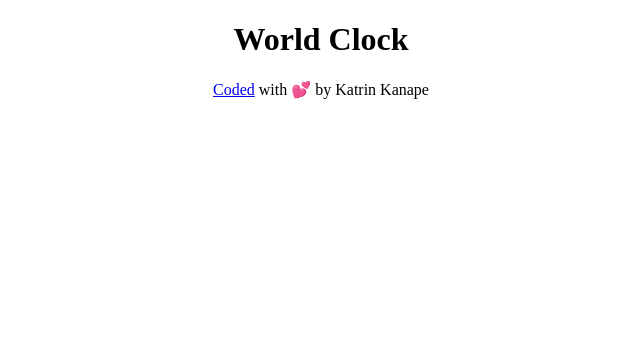
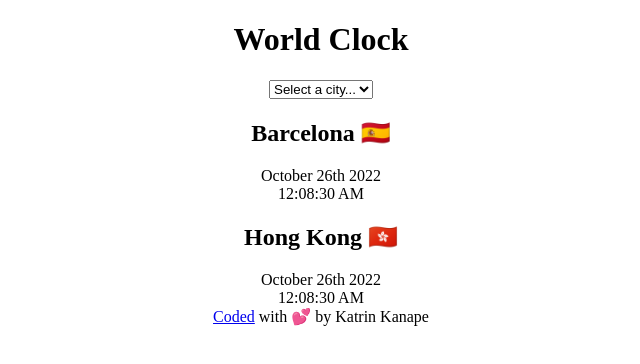
Before and after one commit to katrinkan/world-clock, a plain HTML site: page index.html in a window 1280 px wide. Shown: the whole page, without its empty margins (319-959 px from the left). Drawn offline with Linux system fonts and the light colour scheme.

Commit message:
Added basic html

```diff
--- a/index.html
+++ b/index.html
@@ -8,13 +8,29 @@
     <title>World Clock</title>
   </head>
   <body>
-    <h1>World Clock</h1>
-
-    <footer>
-      <a href="https://github.com/katrinkan/world-clock">Coded</a> with 💕 by
-      Katrin Kanape
-    </footer>
-
+    <div class="container">
+      <h1>World Clock</h1>
+      <select name="" id="">
+        <option value="">Select a city...</option>
+        <option value="">Barcelona</option>
+        <option value="">Hong Kong</option>
+        <option value="">Auckland</option>
+      </select>
+      <div class="city">
+        <h2>Barcelona 🇪🇸</h2>
+        <div class="date">October 26th 2022</div>
+        <div class="time">12:08:30 AM</div>
+      </div>
+      <div class="city">
+        <h2>Hong Kong 🇭🇰</h2>
+        <div class="date">October 26th 2022</div>
+        <div class="time">12:08:30 AM</div>
+      </div>
+      <footer>
+        <a href="https://github.com/katrinkan/world-clock">Coded</a> with 💕 by
+        Katrin Kanape
+      </footer>
+    </div>
     <script src="script/index.js"></script>
   </body>
 </html>
```
